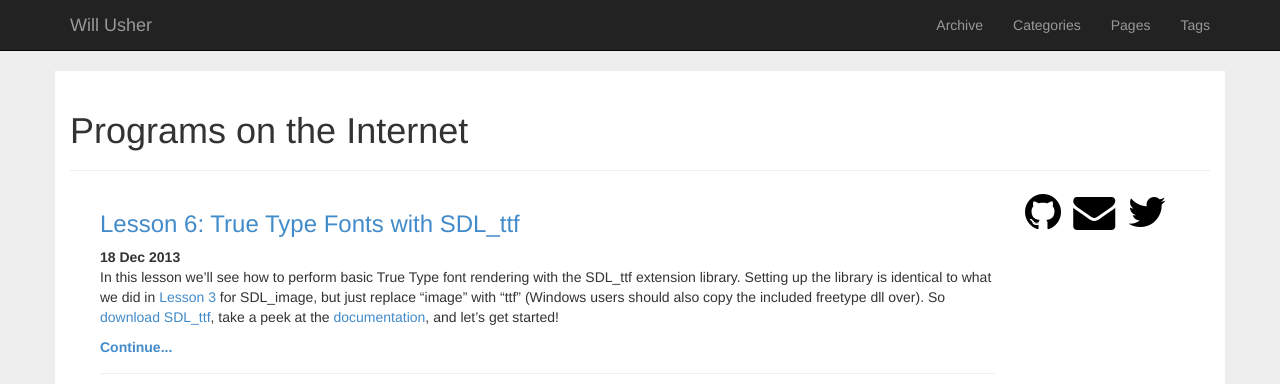
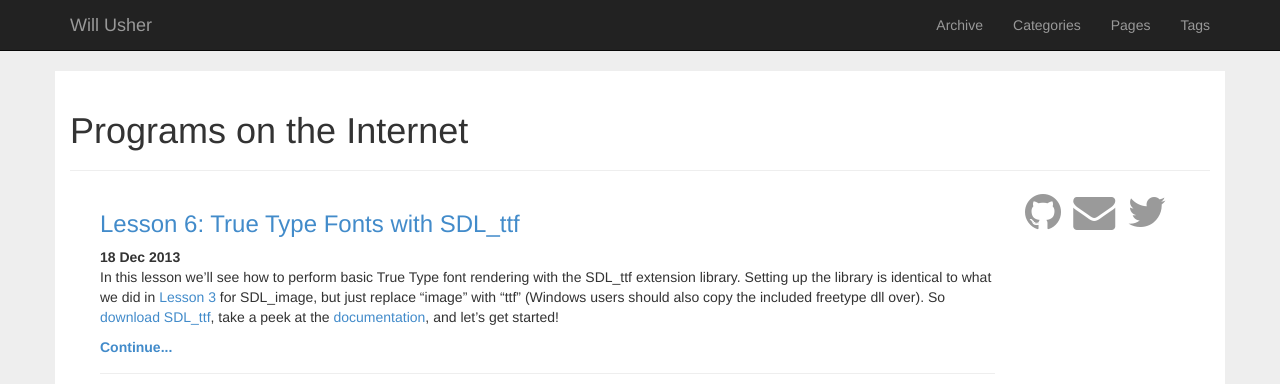
Before and after one commit to Twinklebear/Twinklebear.github.io, a Jekyll site: the page built from index.html, in a window 1280 px wide. Shown: the top 384 px of the page. Built offline with Jekyll 4.4.1, drawn with Linux system fonts in a browser that asks for light colours; nearby versions of some CDN libraries.

Commit message:
Change color on the icons on hover to show they're links

```diff
--- a/assets/custom.css
+++ b/assets/custom.css
@@ -78,9 +78,10 @@
 }
 /* Don't apply link coloring to icons */
 a.icon {
-	color: black;
+	color: #9a9a9a;
 	letter-spacing: 0.3em;
+	text-decoration: none;
 }
 a.icon:hover {
-	text-decoration: none;
+	color: black;
 }
```
